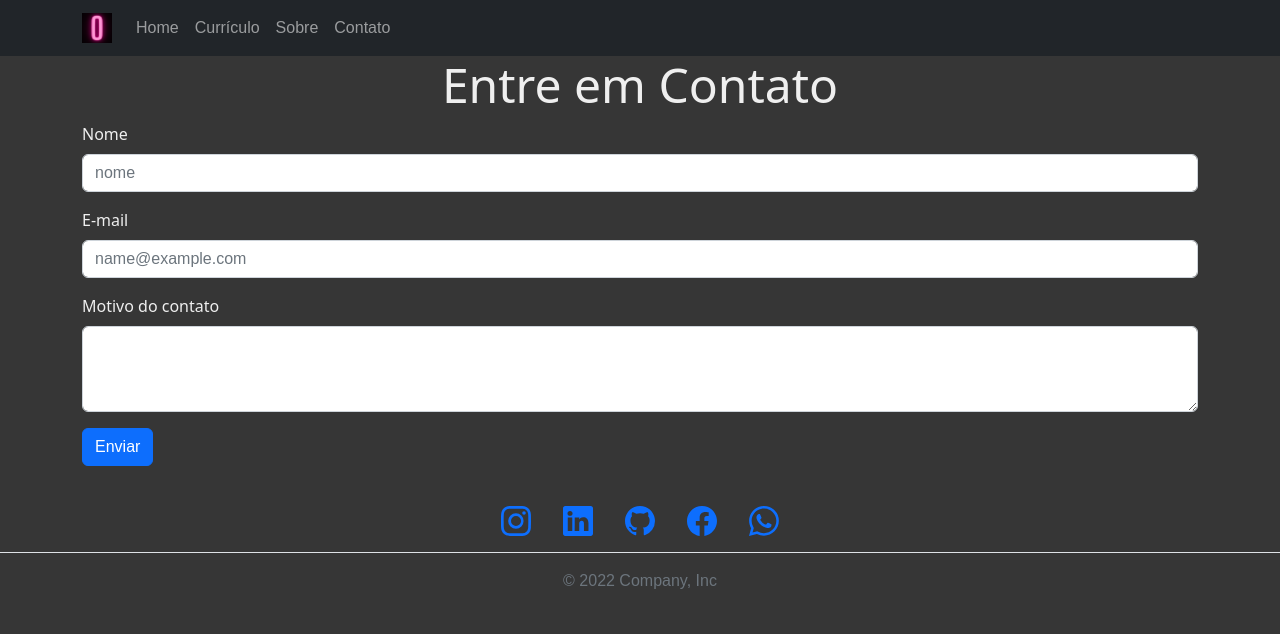
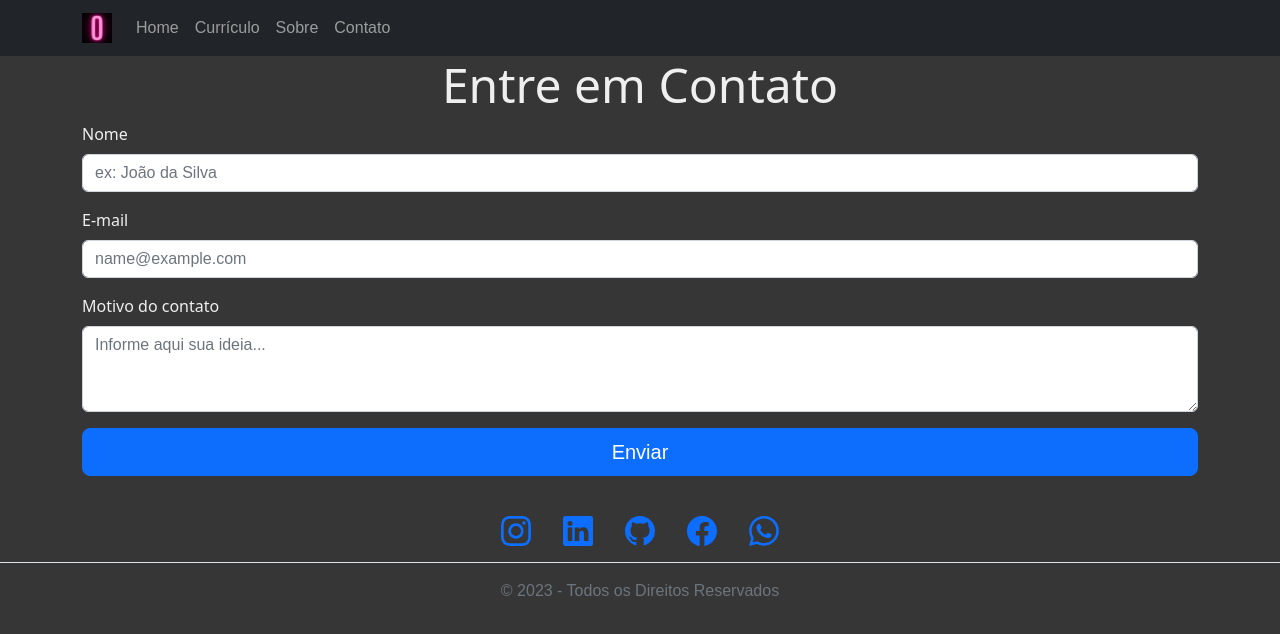
Before and after one commit to otavio25/my-blog, a React (Create React App) app: page /contato in a window 1280 px wide. Shown: the top 634 px of the page. Built offline with nearby package versions, Linux system fonts and the light colour scheme.

Commit message:
alterações no footer e pag. de contato

```diff
--- a/src/components/layouts/Footer.js
+++ b/src/components/layouts/Footer.js
@@ -21,7 +21,7 @@ function Footer(){
                     <a id='whastapp' href='https://wa.me/5561999055506'><BsWhatsapp size={30}/></a>
                 </li>
             </ul>
-            <p class="text-center text-muted">© 2022 Company, Inc</p>
+            <p class="text-center text-muted">© 2023 - Todos os Direitos Reservados</p>
         </footer>
     )
 }
--- a/src/components/pages/Contato.js
+++ b/src/components/pages/Contato.js
@@ -7,14 +7,15 @@ function Contato(){
     const [email, setEmail] = useState('')
     const [message, setMessage] = useState('')
 
+
     function sendEmail(e){
         e.preventDefault()
 
-        if(name === '', email === '', message === ''){
-            alert("Todos os campos precisam ser preenchidos!")
+        if(name === '' || email === '' || message === ''){
+            alert("Todos os campos precisam ser preenchidos!");
             return
         }
-        else{
+
         const templateParams = {
             from_name: name,
             message: message,
@@ -22,15 +23,12 @@ function Contato(){
         }
 
         emailjs.send("service_a76trt7", "template_j12gjkp", templateParams, "dsMBx1C-YAITurYuF")
-            .then((res)=>{
-                alert("Mensagem enviada com sucesso!!")
-            })
-        }
-
+        .then(()=>{
+            alert("Mensagem enviada com sucesso!")
             setName('')
             setEmail('')
             setMessage('')
-
+        })
     }
 
     return(
@@ -41,7 +39,7 @@ function Contato(){
             <Form id='formulario-contato' onSubmit={sendEmail}>
                 <Form.Group className="mb-3" value={name} onChange={(e) => setName(e.target.value)}>
                     <Form.Label>Nome</Form.Label>
-                    <Form.Control type="text" placeholder="nome" />
+                    <Form.Control type="text" placeholder="ex: João da Silva"/>
                 </Form.Group>
                 <Form.Group className="mb-3" controlId="exampleForm.ControlInput1" value={email} onChange={(e) => setEmail(e.target.value)}>
                     <Form.Label>E-mail</Form.Label>
@@ -49,11 +47,14 @@ function Contato(){
                 </Form.Group>
                 <Form.Group className="mb-3" controlId="exampleForm.ControlTextarea1" value={message} onChange={(e) => setMessage(e.target.value)}>
                     <Form.Label>Motivo do contato</Form.Label>
-                    <Form.Control as="textarea" rows={3} />
+                    <Form.Control as="textarea" rows={3} placeholder="Informe aqui sua ideia..."/>
                 </Form.Group>
-                <Button variant="primary" type="submit">
+
+                <div className="d-grid gap-2">
+                    <Button variant="primary" type="submit" size="lg">
                         Enviar
                     </Button>
+                </div>
             </Form>
         </Container>
     )
```
Lines whose indentation alone changed are shown as unchanged.
